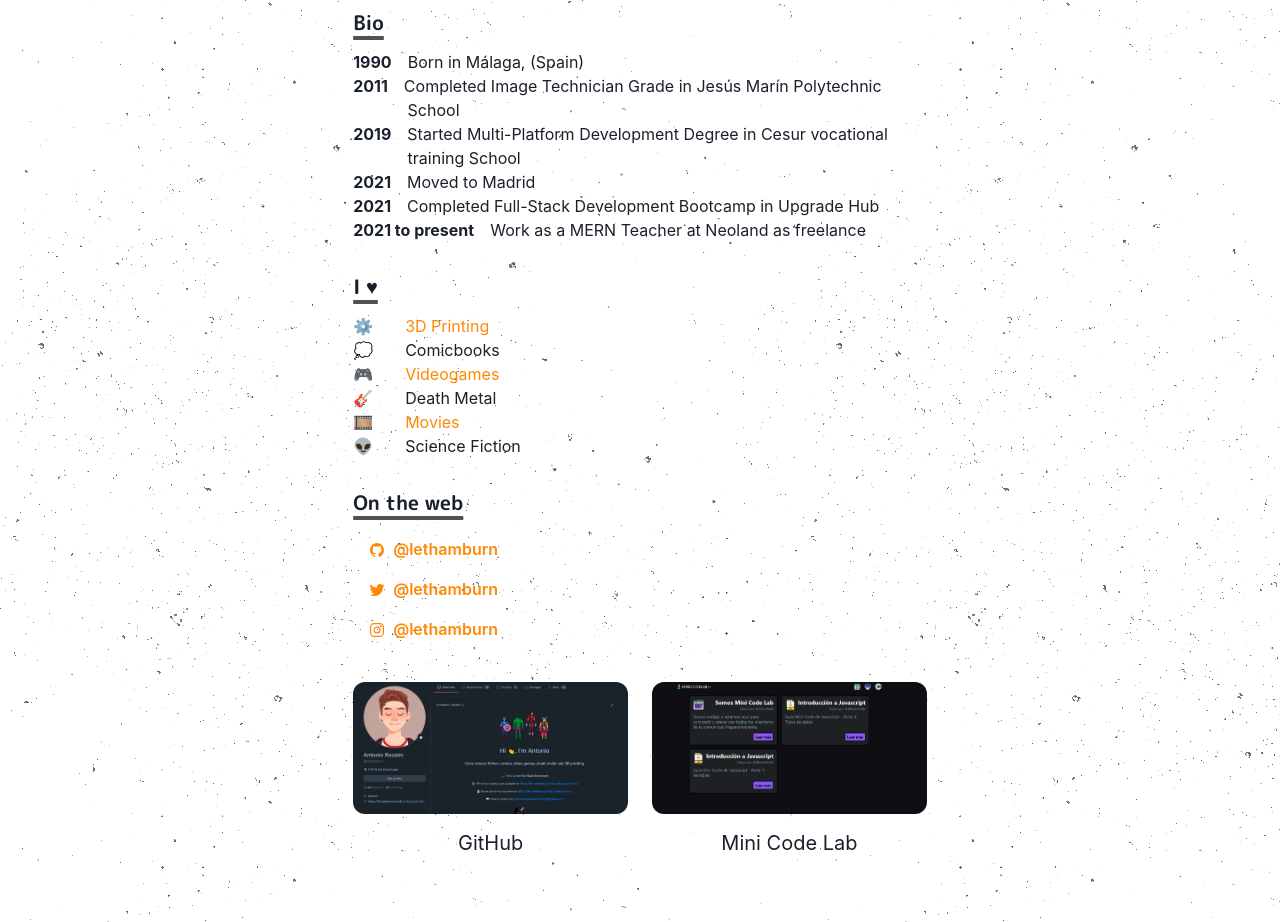
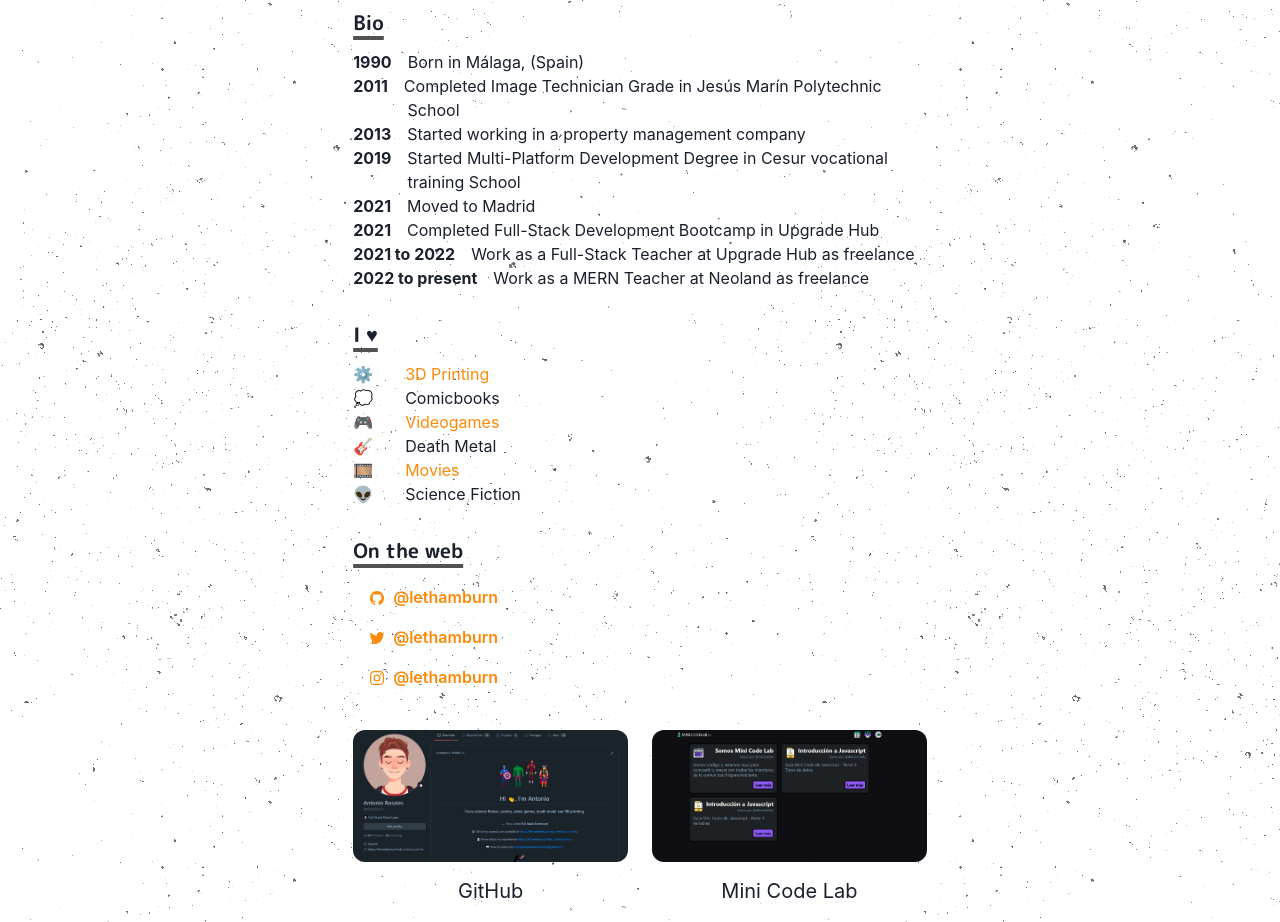
Before and after one commit to lethamburn/lethamburn-portfolio, a Next.js app: page / in a window 1280 px wide. Shown: the part 800-1722 px from the top of the page. Built offline with nearby package versions, Linux system fonts and the light colour scheme.

Commit message:
Update index.js

```diff
--- a/pages/index.js
+++ b/pages/index.js
@@ -98,6 +98,10 @@ const Page = () => {
             <BioYear>2011</BioYear>
             Completed Image Technician Grade in Jesús Marín Polytechnic School{' '}
           </BioSection>
+ <BioSection>
+            <BioYear>2013</BioYear>
+            Started working in a property management company{' '}
+          </BioSection>
           <BioSection>
             <BioYear>2019</BioYear>
             Started Multi-Platform Development Degree in Cesur vocational
@@ -112,7 +116,11 @@ const Page = () => {
             Completed Full-Stack Development Bootcamp in Upgrade Hub
           </BioSection>
           <BioSection>
-            <BioYear>2021 to present</BioYear>
+            <BioYear>2021 to 2022</BioYear>
+            Work as a Full-Stack Teacher at Upgrade Hub as freelance
+          </BioSection>
+<BioSection>
+            <BioYear>2022 to present</BioYear>
             Work as a MERN Teacher at Neoland as freelance
           </BioSection>
         </Section>
```
